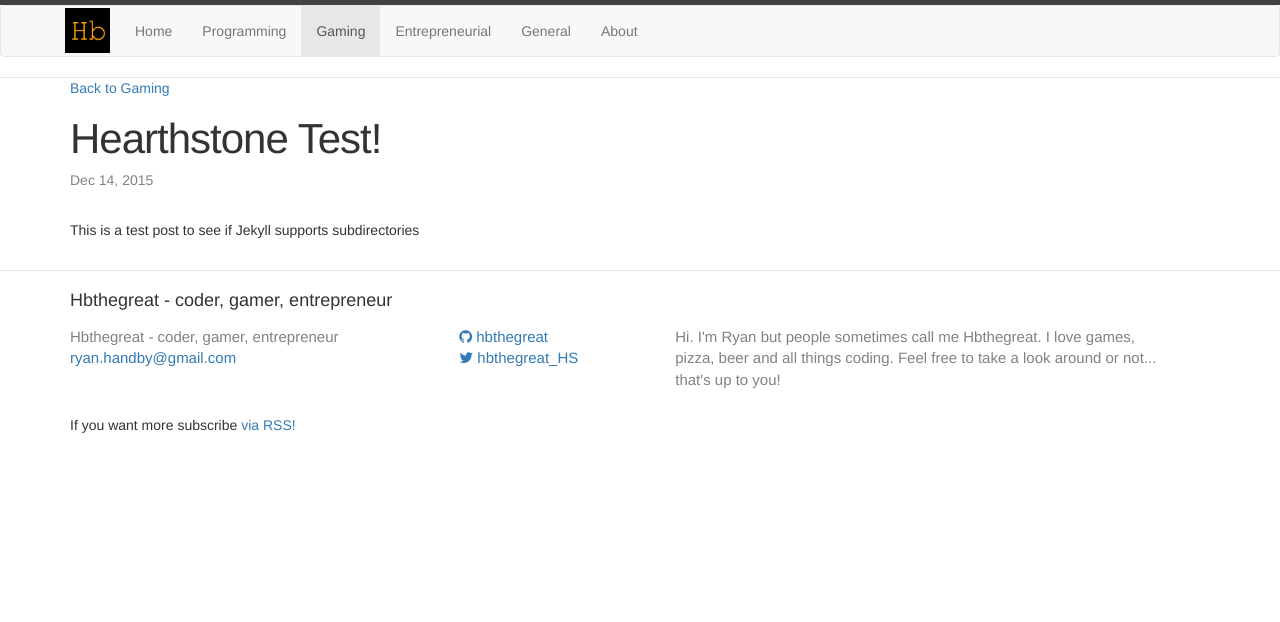
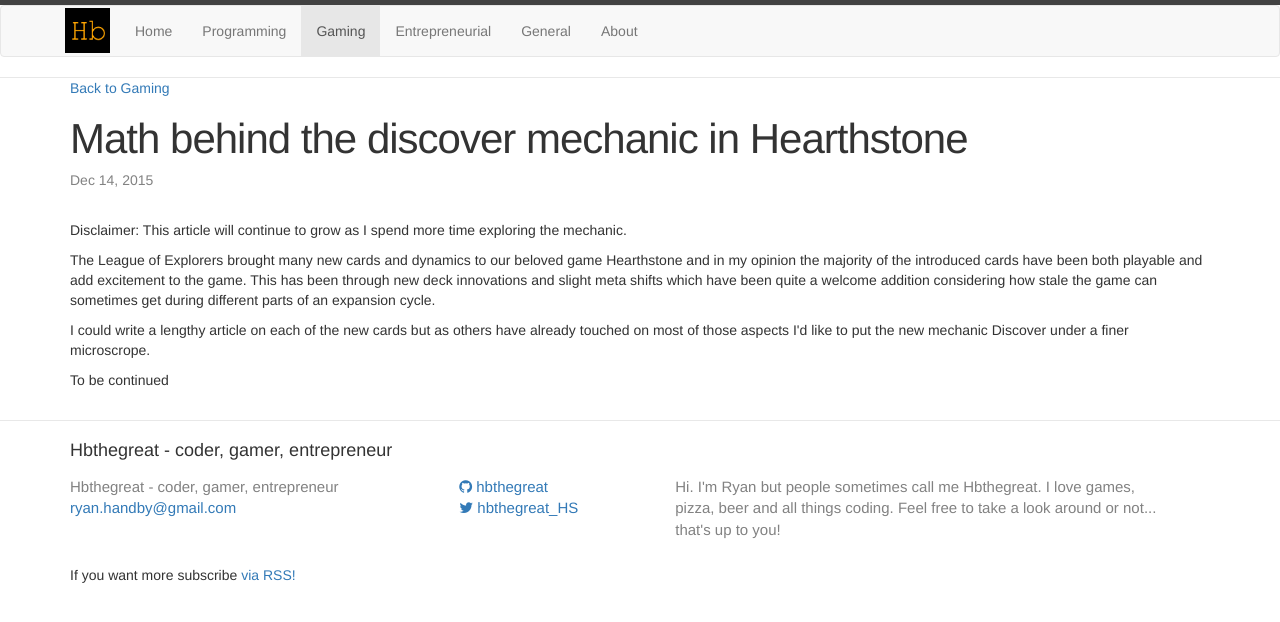
Before and after one commit to hbthegreat/hbthegreat.github.io, a Jekyll site: the page built from _posts/gaming/2015-12-14-test-post-for-hearthstone.md, in a window 1280 px wide. Shown: the top 622 px of the page. Built offline with Jekyll 4.4.1, drawn with Linux system fonts in a browser that asks for light colours; nearby versions of some CDN libraries.

Commit message:
Started discover article
This article will be responsible for completely exploring the discover mechanic

```diff
--- a/_posts/gaming/2015-12-14-test-post-for-hearthstone.md
+++ b/_posts/gaming/2015-12-14-test-post-for-hearthstone.md
@@ -1,10 +1,17 @@
 ---
 layout: post
-title:  "Hearthstone Test!"
+title:  "Math behind the discover mechanic in Hearthstone"
 date:   2015-12-14 14:13:07
 categories: gaming hearthstone
 parent-category: Gaming
 parent-category-link: gaming
 ---
 
-This is a test post to see if Jekyll supports subdirectories
+
+Disclaimer: This article will continue to grow as I spend more time exploring the mechanic.
+
+<p>The League of Explorers brought many new cards and dynamics to our beloved game Hearthstone and in my opinion the majority of the introduced cards have been both playable and add excitement to the game. This has been through new deck innovations and slight meta shifts which have been quite a welcome addition considering how stale the game can sometimes get during different parts of an expansion cycle. </p>
+
+<p>I could write a lengthy article on each of the new cards but as others have already touched on most of those aspects I'd like to put the new mechanic Discover under a finer microscrope.</p>
+
+To be continued
```
